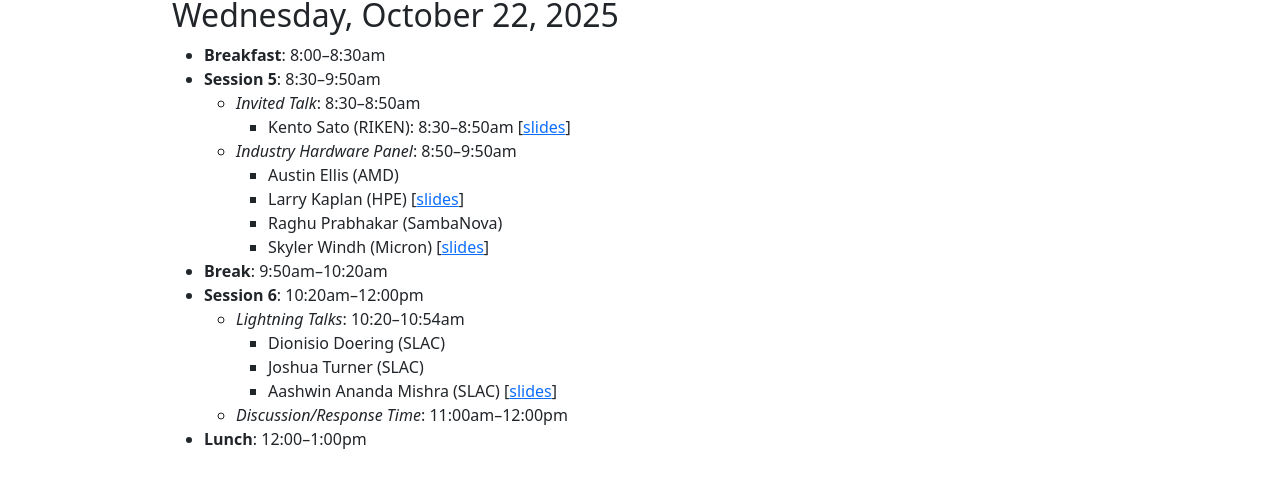
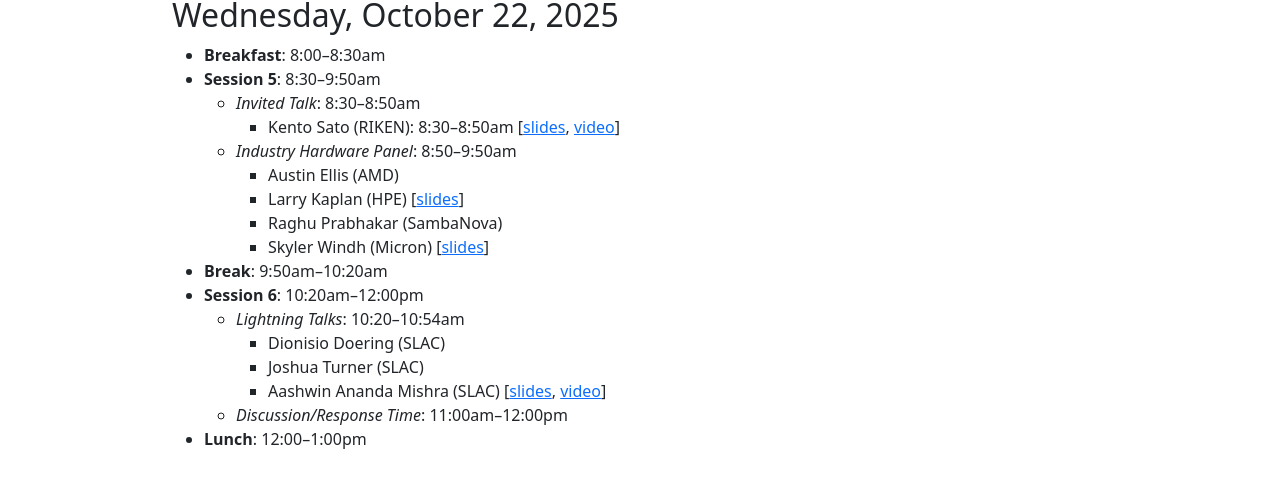
Before and after one commit to lssda/lssda.github.io, a Jekyll site: the page built from agenda.md, in a window 1280 px wide. Shown: the part 1281-1770 px from the top of the page. Built offline with Jekyll 4.4.1, drawn with Linux system fonts in a browser that asks for light colours.

Commit message:
Add day 2 videos.

```diff
--- a/agenda.md
+++ b/agenda.md
@@ -58,7 +58,7 @@ A Zoom link will be emailed to virtual attendees the week of the workshop.
   * **Breakfast**: 8:00--8:30am
   * **Session 5**: 8:30--9:50am
       * *Invited Talk*: 8:30--8:50am
-          * Kento Sato (RIKEN): 8:30--8:50am \[[slides]({{ "/slides/5_Sato.pdf" | relative_url }})]
+          * Kento Sato (RIKEN): 8:30--8:50am \[[slides]({{ "/slides/5_Sato.pdf" | relative_url }}), [video](https://youtu.be/EW0MhqCi6KM)]
       * *Industry Hardware Panel*: 8:50--9:50am
         * Austin Ellis (AMD)
         * Larry Kaplan (HPE) \[[slides]({{ "/slides/5_Kaplan.pdf" | relative_url }})]
@@ -69,6 +69,6 @@ A Zoom link will be emailed to virtual attendees the week of the workshop.
       * *Lightning Talks*: 10:20--10:54am
           * Dionisio Doering (SLAC)
           * Joshua Turner (SLAC)
-          * Aashwin Ananda Mishra (SLAC) \[[slides]({{ "/slides/6_Mishra.pdf" | relative_url }})]
+          * Aashwin Ananda Mishra (SLAC) \[[slides]({{ "/slides/6_Mishra.pdf" | relative_url }}), [video](https://youtu.be/O1OKqk9Zo4Q)]
       * *Discussion/Response Time*: 11:00am--12:00pm
   * **Lunch**: 12:00--1:00pm
```
